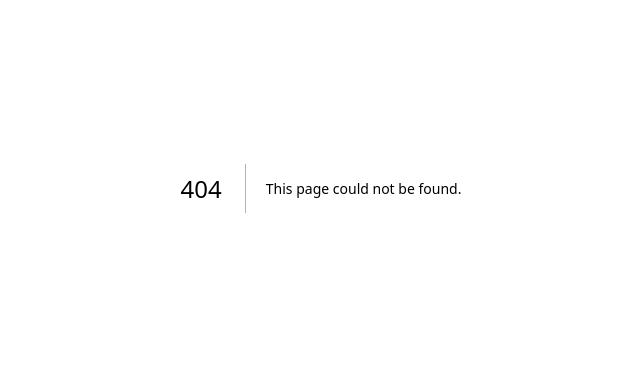
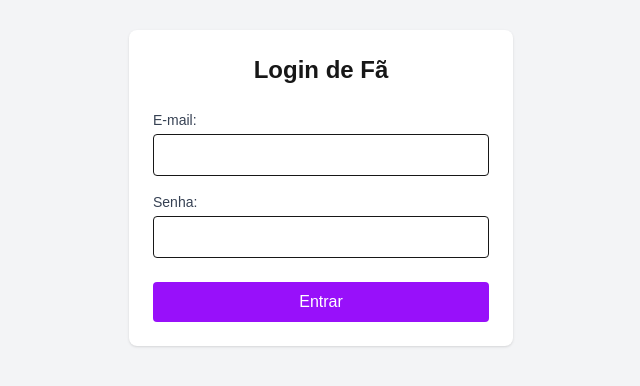
Before and after one commit to matheusrosa1/FuriaFans, a Next.js app in the folder frontend/: page /login in a window 1280 px wide. Before the commit this address had no page. Shown: the part 212-598 px from the top of the page, without its empty margins (319-959 px from the left). Built offline with nearby package versions, Linux system fonts and the light colour scheme.

Commit message:
feat: pagina de login e atualização da pagina inicial com botão de login

```diff
--- /dev/null
+++ b/frontend/src/app/login/page.tsx
@@ -0,0 +1,57 @@
+"use client";
+import { useState } from "react";
+import { useRouter } from "next/navigation";
+
+export default function LoginPage() {
+  const [email, setEmail] = useState("");
+  const [password, setPassword] = useState("");
+  const router = useRouter();
+
+  const handleLogin = (e: React.FormEvent) => {
+    e.preventDefault();
+
+    // Simula um login e salva dados no localStorage
+    const fakeFanId = crypto.randomUUID();
+    localStorage.setItem("auth", JSON.stringify({ fanId: fakeFanId, email }));
+
+    console.log("Usuário logado com:", { email, fanId: fakeFanId });
+    router.push("/");
+  };
+
+  return (
+    <main className="p-6 bg-gray-100 min-h-screen flex items-center justify-center">
+      <form onSubmit={handleLogin} className="w-full max-w-sm bg-white p-6 rounded-lg shadow">
+        <h1 className="text-2xl font-bold mb-6 text-center">Login de Fã</h1>
+
+        <label className="block mb-4">
+          <span className="block text-sm font-medium text-gray-700">E-mail:</span>
+          <input
+            type="email"
+            value={email}
+            onChange={(e) => setEmail(e.target.value)}
+            required
+            className="mt-1 block w-full border rounded px-3 py-2"
+          />
+        </label>
+
+        <label className="block mb-6">
+          <span className="block text-sm font-medium text-gray-700">Senha:</span>
+          <input
+            type="password"
+            value={password}
+            onChange={(e) => setPassword(e.target.value)}
+            required
+            className="mt-1 block w-full border rounded px-3 py-2"
+          />
+        </label>
+
+        <button
+          type="submit"
+          className="w-full bg-purple-600 text-white py-2 rounded hover:bg-purple-700"
+        >
+          Entrar
+        </button>
+      </form>
+    </main>
+  );
+}
--- a/frontend/src/app/page.tsx
+++ b/frontend/src/app/page.tsx
@@ -1,6 +1,9 @@
+"use client";
+
+
+import { useRouter } from "next/navigation";
+import { useEffect, useState } from "react";
 import FanCard, { FanCardProps } from "../../components/FanCard";
-import Link from "next/link";
-
 
 const mockFans: FanCardProps[] = [
   {
@@ -24,16 +27,42 @@ const mockFans: FanCardProps[] = [
 ];
 
 export default function HomePage() {
+  const router = useRouter();
+  const [isLogged, setIsLogged] = useState(false);
+
+  useEffect(() => {
+    if (typeof window !== "undefined") {
+      const auth = localStorage.getItem("auth");
+      setIsLogged(!!auth);
+    }
+  }, []);
+
+  const handleAddFanClick = () => {
+    router.push(isLogged ? "/add-fan" : "/login");
+  };
+
+  const handleLoginClick = () => {
+    router.push(isLogged ? "/add-fan" : "/login");
+  };
+
   return (
     <main className="p-6 bg-gray-100 min-h-screen">
       <div className="flex justify-between items-center mb-6">
         <h1 className="text-3xl font-bold">Fãs da FURIA 💜</h1>
-        <Link
-          href="/new"
-          className="bg-purple-600 text-white px-4 py-2 rounded hover:bg-purple-700"
-        >
-          + Novo Fã
-        </Link>
+        <div className="flex gap-2">
+          <button
+            onClick={handleAddFanClick}
+            className="bg-purple-600 text-white px-4 py-2 rounded hover:bg-purple-700"
+          >
+            + Adicionar-me como Fã
+          </button>
+          <button
+            onClick={handleLoginClick}
+            className="bg-gray-300 text-black px-4 py-2 rounded hover:bg-gray-400"
+          >
+            Login
+          </button>
+        </div>
       </div>
 
       <div className="flex flex-wrap gap-4">
```
